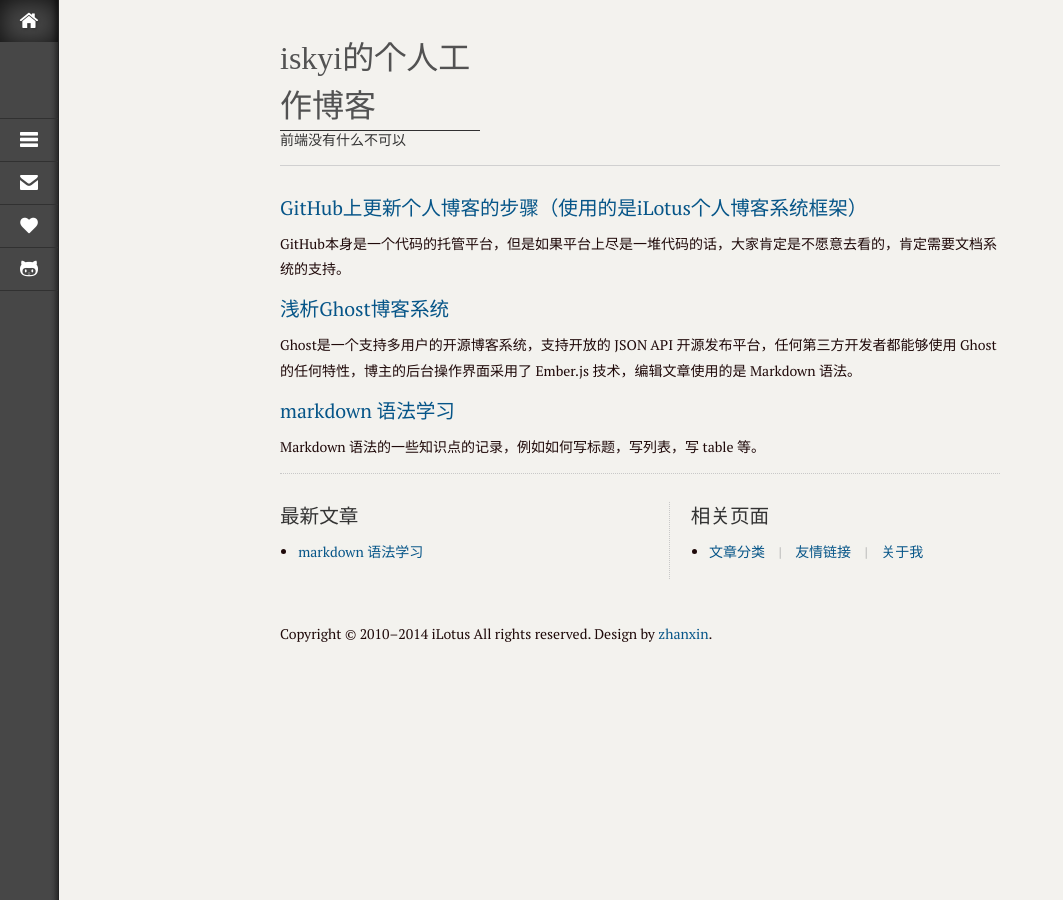
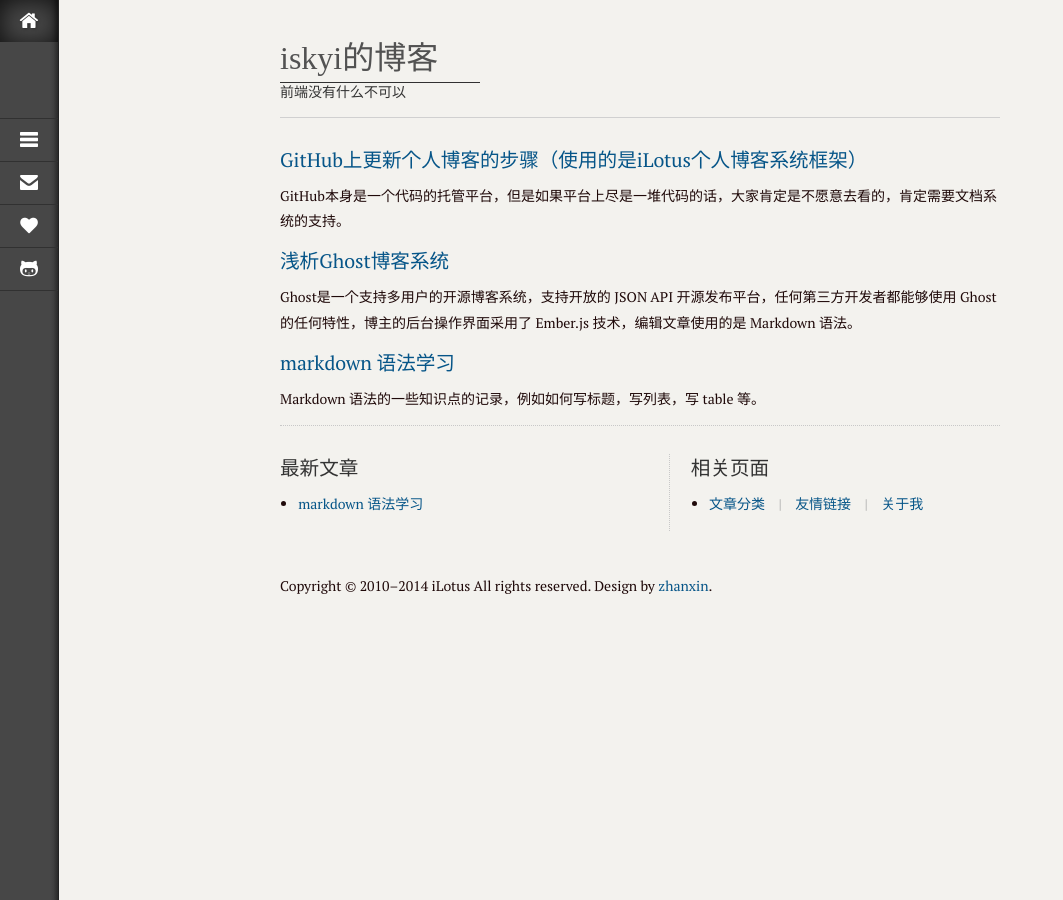
Before and after one commit to sky315sky/blog, a Jekyll site: the page built from index.html, in a window 1280 px wide. Shown: the whole page, without its empty margins (0-1063 px from the left). Built offline with Jekyll 4.4.1, drawn with Linux system fonts in a browser that asks for light colours; Markdown is read by kramdown in place of the engine named in the settings; the list of posts is cut into pages by our own code.

Commit message:
first commit

```diff
--- a/index.html
+++ b/index.html
@@ -14,7 +14,7 @@
 -->
 <section class="lotus-logo fn-clear">
     <hgroup class="violet-site">
-        <h1>iskyi的个人工作博客</h1>
+        <h1>iskyi的博客</h1>
         <h2>前端没有什么不可以</h2>
     </hgroup><!-- //violet-site -->
 </section>
```
Also changed, not shown: _posts/2014-09-02-002.md (+1 -1 lines).
